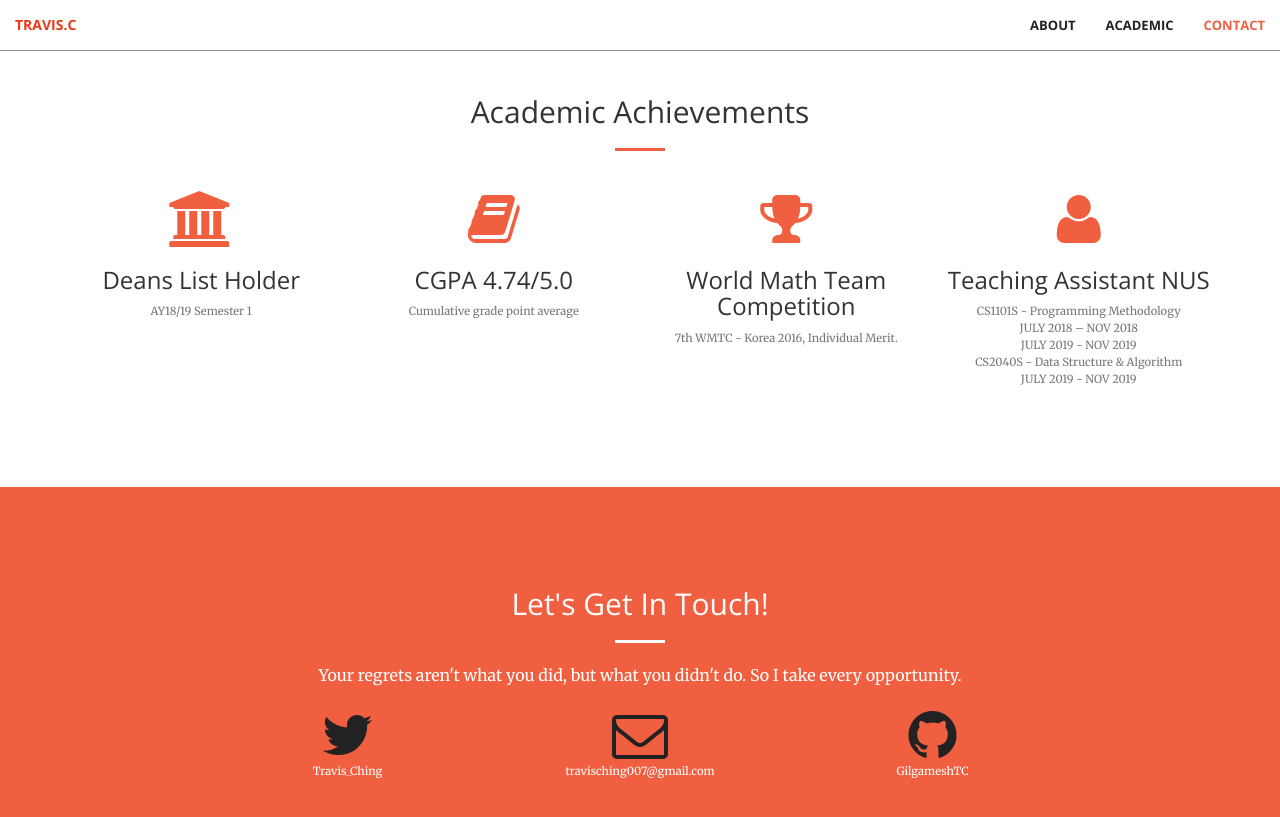
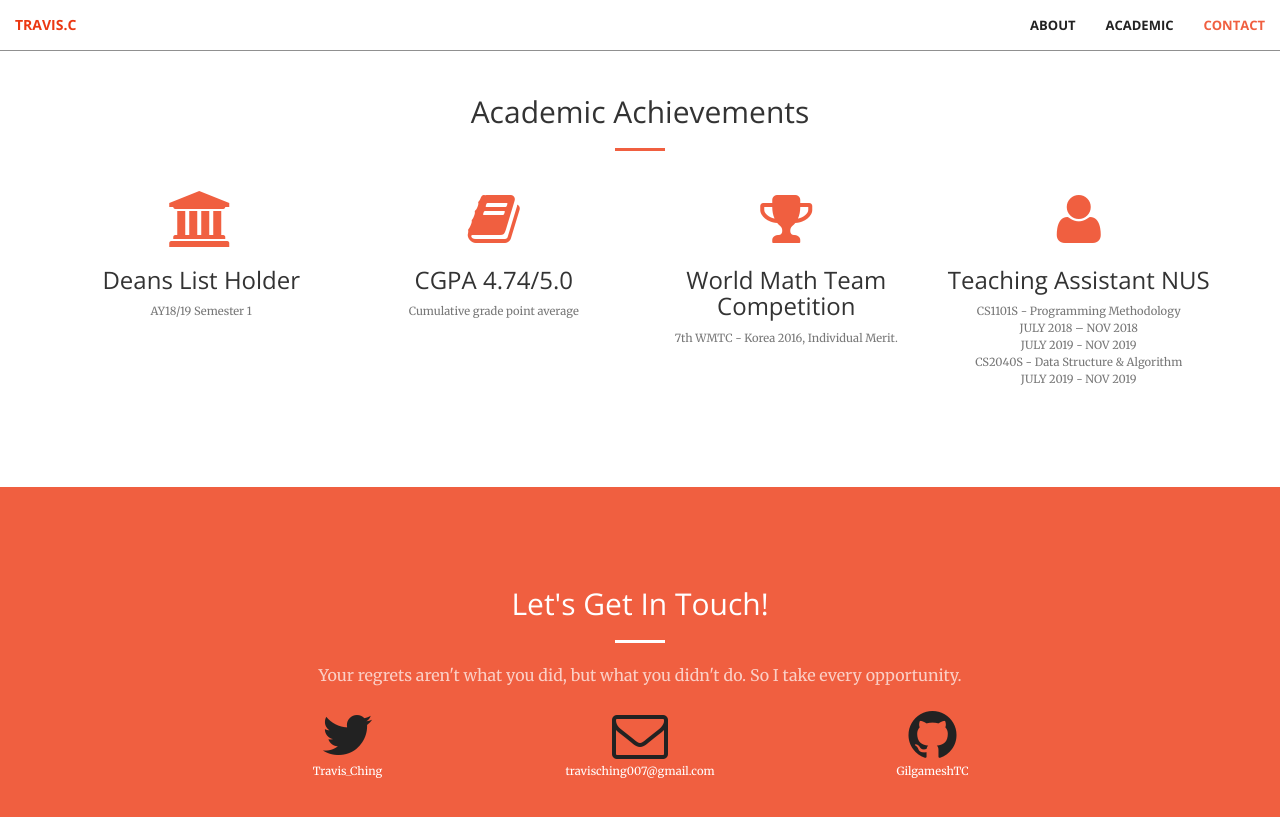
Before and after one commit to GilgameshTC/gilgameshtc.github.io-old, a Jekyll site: the page built from index.html, in a window 1280 px wide and 900 px high, scrolled down 1323 px. Shown: the top 817 px of the window. Built offline with Jekyll 4.4.1, drawn with Linux system fonts in a browser that asks for light colours.

Commit message:
Change contacts description text color

```diff
--- a/_includes/contact.html
+++ b/_includes/contact.html
@@ -4,7 +4,7 @@
             <div class="col-lg-8 col-lg-offset-2 text-center">
                 <h2 class="section-heading">Let's Get In Touch!</h2>
                 <hr class="light">
-                <p>Your regrets aren't what you did, but what you didn't do. So I take every opportunity.</p>
+                <p class="text-faded">Your regrets aren't what you did, but what you didn't do. So I take every opportunity.</p>
             </div>
         <div class="col-lg-2 col-lg-offset-2 text-center">
             <a href="https://twitter.com/{{ site.twitter_username }}">
```
